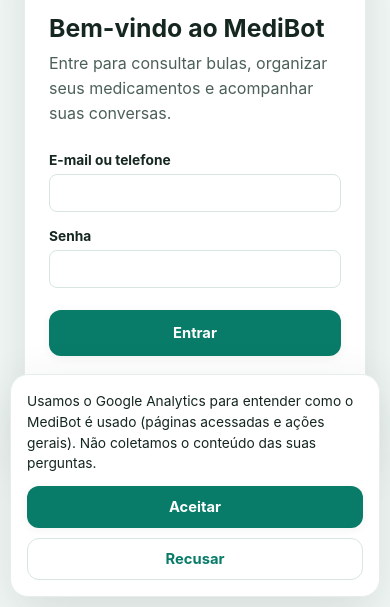
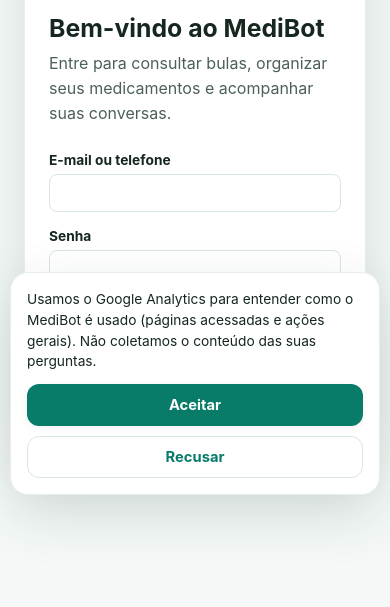
Before and after one commit to Elminha/Medibot, a website with bundled scripts: page public/index.html in a window 390 px wide. Shown: the part 237-844 px from the top of the page. Built offline with nearby package versions, Linux system fonts and the light colour scheme.

Commit message:
arrumando possicionamento do banner sobre aceitar o google analytics

```diff
--- a/public/styles.css
+++ b/public/styles.css
@@ -391,9 +391,10 @@
 }
 
 /* ===== Cookie consent banner ===== */
+/* bottom offset clears the chat composer (~86-90px tall incl. its margin), regardless of viewport width */
 .cookie-banner {
-    position: fixed; z-index: 100; left: 50%; bottom: 18px; transform: translateX(-50%);
-    width: min(calc(100% - 32px), 620px); display: flex; flex-direction: column; gap: 12px;
+    position: fixed; z-index: 100; right: 20px; bottom: 112px; left: auto;
+    width: min(340px, calc(100% - 40px)); display: flex; flex-direction: column; gap: 12px;
     border: 1px solid var(--border-soft); border-radius: var(--radius-lg);
     background: var(--surface); box-shadow: var(--shadow-lg); padding: 18px 20px;
 }
@@ -402,7 +403,7 @@
 .cookie-banner-actions { display: flex; justify-content: flex-end; gap: 10px; }
 .cookie-banner[hidden] { display: none !important; }
 @media (max-width: 480px) {
-    .cookie-banner { bottom: 10px; width: calc(100% - 20px); padding: 16px; }
+    .cookie-banner { right: 10px; left: 10px; bottom: 112px; width: auto; padding: 16px; }
     .cookie-banner-actions { flex-direction: column-reverse; }
     .cookie-banner-actions button { width: 100%; }
 }
```
